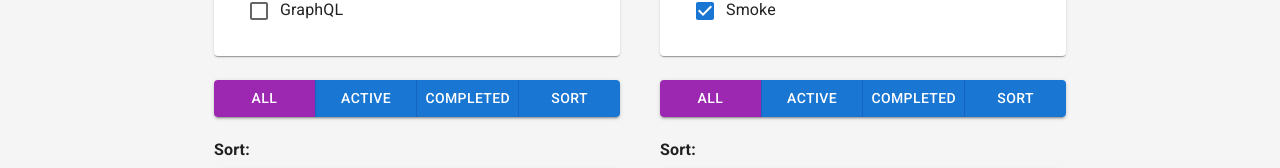
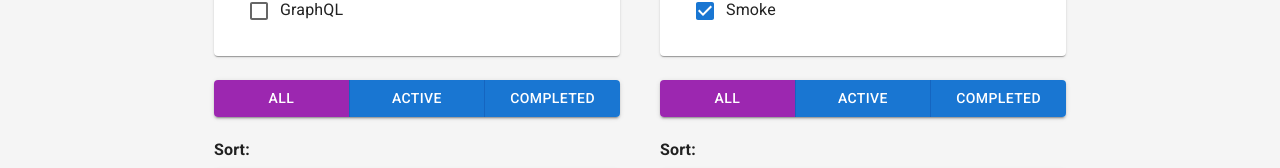
Before and after one commit to aportraitofjoyce/todolist, a React (Create React App) app: page / in a window 1280 px wide. Shown: the part 498-666 px from the top of the page. Built offline with nearby package versions, Linux system fonts and the light colour scheme; some icons are missing.

Commit message:
Deleted unnecessary button

```diff
--- a/src/App.tsx
+++ b/src/App.tsx
@@ -159,8 +159,6 @@ export const App = () => {
                 <Grid container spacing={5}>
                     {todolists.map(todolist =>
                         <Todolist
-                            sortTasksByName={sortTasksByName}
-                            sortTasksByComplete={sortTasksByComplete}
                             key={todolist.id}
                             TODOLIST_ID={todolist.id}
                             title={todolist.title}
@@ -172,7 +170,10 @@ export const App = () => {
                             removeTodolist={removeTodolist}
                             tasksToRender={tasksToRender(todolist)}
                             changeTaskTitle={changeTaskTitle}
-                            changeTodolistTitle={changeTodolistTitle}/>
+                            changeTodolistTitle={changeTodolistTitle}
+                            sortTasksByName={sortTasksByName}
+                            sortTasksByComplete={sortTasksByComplete}
+                        />
                     )}
                 </Grid>
             </Container>
--- a/src/Todolist.tsx
+++ b/src/Todolist.tsx
@@ -83,9 +83,8 @@ export const Todolist: React.FC<TodolistPropsType> = (props) => {
                 <Button onClick={() => changeTodolistFilter('Completed')}
                         color={props.filter === 'Completed' ? "secondary" : "primary"}>Completed
                 </Button>
-                <Button onClick={sortTasksByName}>Sort
-                </Button>
             </ButtonGroup>
+
             <h4 style={{marginBottom: '8px'}}>Sort:</h4>
             <ButtonGroup variant="contained" aria-label="outlined primary button group" fullWidth>
                 <Button onClick={sortTasksByName}>By name</Button>
```
